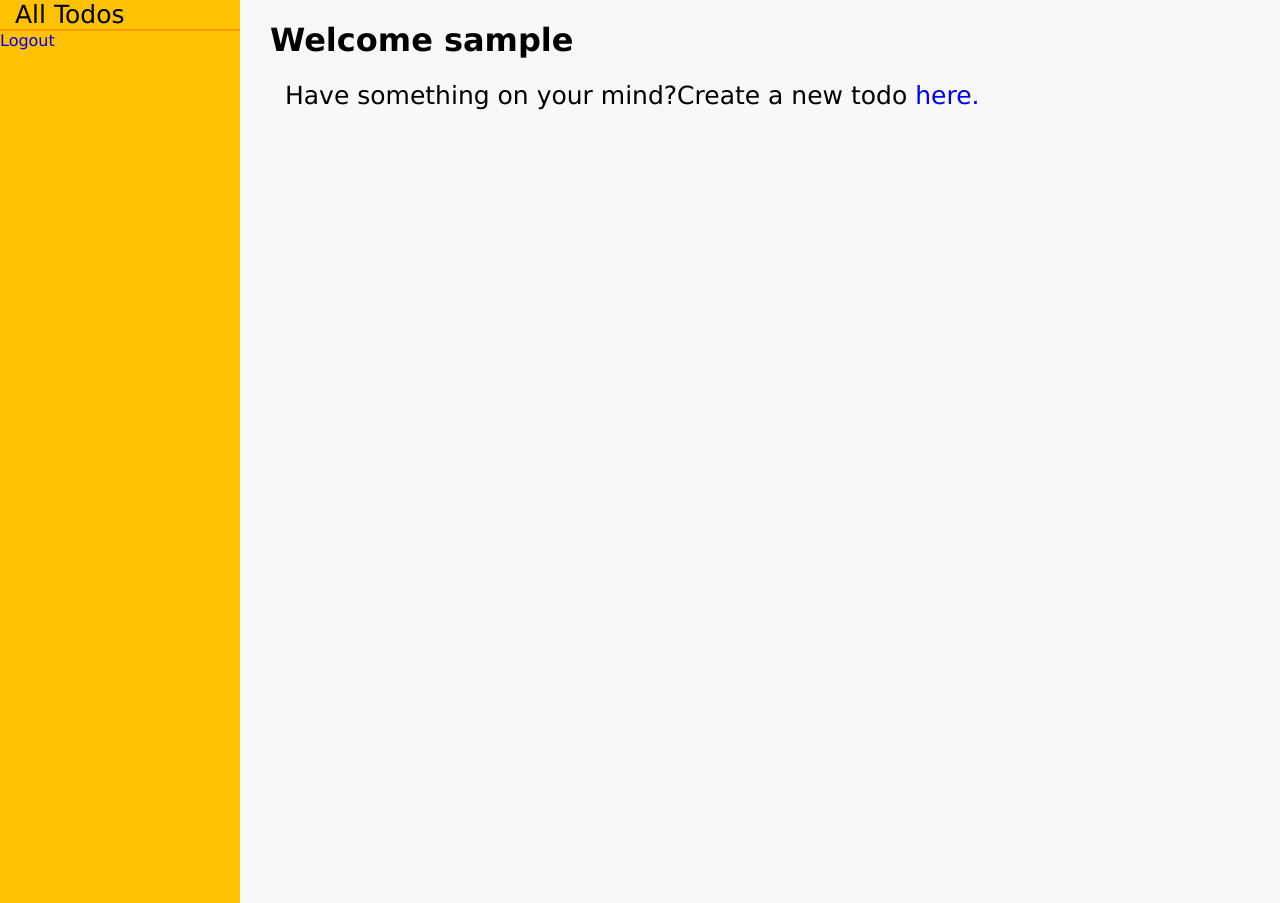
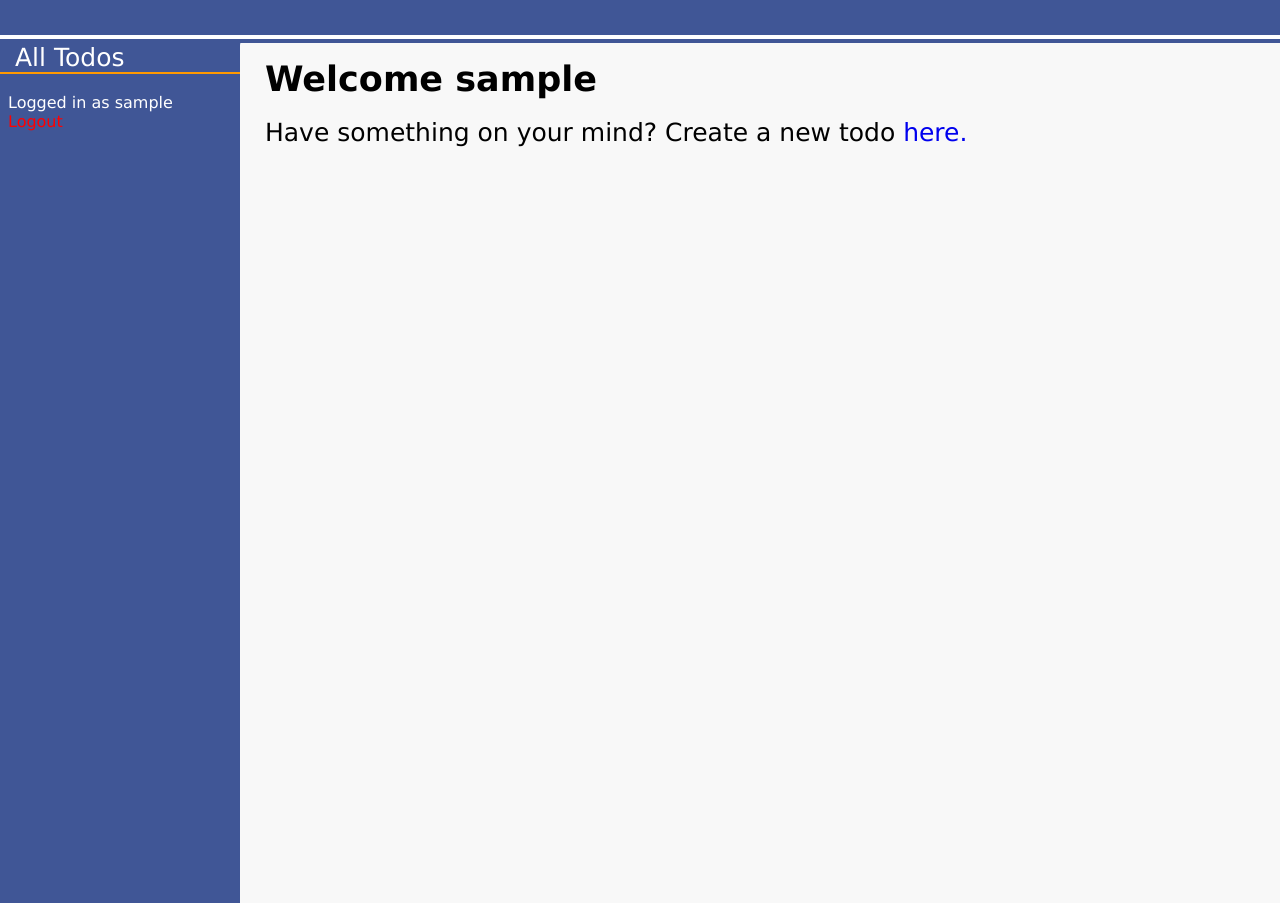
Before and after one commit to Divi09112/DevClubAssignment6-heroku, a Django app: page /notes/ in a window 1280 px wide. Run offline with Django 3.2, Linux system fonts and the light colour scheme; the visitor is signed in with stand-in values (Sample User, id 1); data that the repository does not hold is empty.

Commit message:
further styling

```diff
--- a/notes/static/notes/login.css
+++ b/notes/static/notes/login.css
@@ -9,8 +9,8 @@ font-size:25px;
 
 div{
 margin:auto;
+margin-top: 100px;
 width:280px;
-margin-top:200px;
 line-height:30px;
 }
 
--- a/notes/static/notes/notes.css
+++ b/notes/static/notes/notes.css
@@ -1,12 +1,17 @@
 .sidebar{
+  margin-top:43px;
   width: 240px;
   height: 100%;
-  background-color:#ffc100;
+  background-color:#405696;
   position: fixed;
-  height:100%;
   z-index:1;
   top:0;
   left:0;
+}
+
+.sidebar span{
+color:white;
+margin-bottom:20px;
 }
 
 span{
@@ -15,7 +20,7 @@ margin-bottom:15px;
 font-size:25px;
 }
 
-hr{
+div hr{
 margin:0px;
 height:2px;
 background-color:#ff9900;
@@ -28,10 +33,12 @@ left:-8px;
 .list{
 line-height:30px;
 padding-left:20px;
+color:white;
 }
 
 .list:hover{
 background-color:#ff9900;
+cursor:pointer;
 }
 
 .show{
@@ -39,7 +46,11 @@ color:white;
 }
 
 .main{
-  margin-left:270px;
+margin:0px;
+background-color:#405696;
+margin-left:240px;
+padding:0px;
+margin-top:40px;
 }
 
 body{
@@ -51,3 +62,56 @@ font-family:Verdana;
 a{
 text-decoration:none;
 }
+
+#nav1{
+background-color:#405696;
+height:35px;
+width:100%;
+position:fixed;
+top:0;
+z-index:1;
+margin:0px;
+border:0px;
+}
+
+#nav{
+position:fixed;
+top:35px;
+width:100%;
+background-color:white;
+height:4px;
+border:0px;
+margin:0px;
+}
+
+#nav2{
+width:100%;
+position:fixed;
+top:39px;
+background-color:#405696;
+height:4px;
+margin:0px;
+border:0px;
+}
+
+.container{
+padding-left:10px;
+border:0px;
+border-top-left-radius:5px;
+background-color:#f8f8f8;
+margin:0px;
+}
+
+.heading{
+font-size:35px;
+font-weight:bold;
+}
+
+.logout{
+margin-left:8px;
+color:white;
+}
+
+.logout a{
+color:red;
+}
--- a/notes/templates/base_generic.html
+++ b/notes/templates/base_generic.html
@@ -6,17 +6,23 @@
     <script src="{% static 'notes/notes.js'%}"></script>
   </head>
   <body>
+
     {% block sidebar %}
+    <hr id="nav1">
+    <hr id="nav">
+    <hr id="nav2">
     <div class="sidebar">
       <span>All Todos</span>
         {% for task in tasks %}
-        <hr><div class="list" ><a class='show' href="{{ task.get_absolute_url }}">{{ task.title }}</a></div>
+        <hr><div class="list" onclick="show('{{task.get_absolute_url}}')">{{ task.title }}</a></div>
         {% endfor %}
 
-      <hr>
+      <hr><br><div class="logout">
+       Logged in as {{user}}<br>
       <a href ="{% url 'logout' %}">Logout</a>
-    </div>
+    </div></div>
     {% endblock %}
+
     {% block content %}{% endblock %}
   </body>
 </html>
--- a/notes/templates/notes.html
+++ b/notes/templates/notes.html
@@ -2,7 +2,8 @@
 
 {% block content %}
 <div class = "main">
-<h1 class='heading'>Welcome {{ user }}</h1>
-<span>Have something on your mind?Create a new todo <a href='create'>here.</a></span>
-</div>
+<div class = "container"><br>
+<span class='heading'>Welcome {{ user }}</span><br><br>
+<span>Have something on your mind? Create a new todo <a href='create'>here.</a></span>
+</div></div>
 {%endblock%}
```
Also changed, not shown: notes/static/notes/notes.js (+3 -44 lines), 2 other files.
